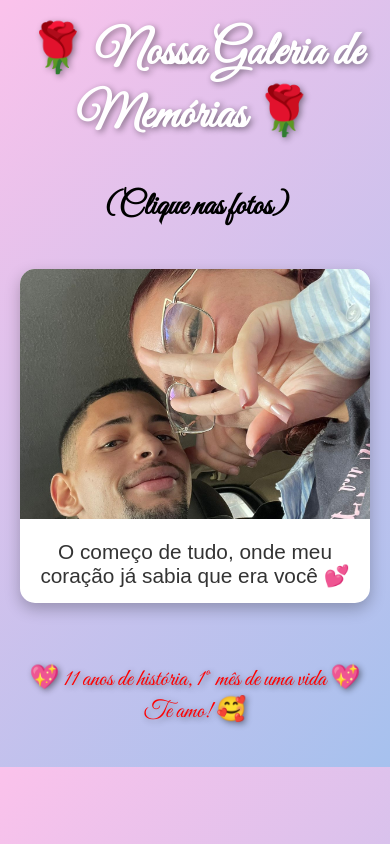
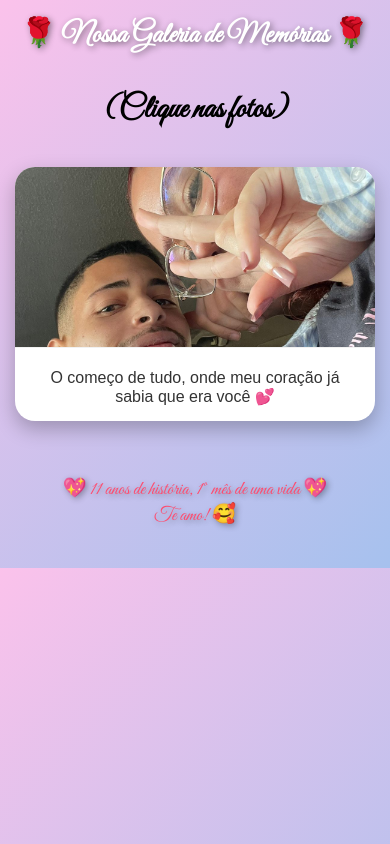
Before and after one commit to leosmar1609/firstmonth, a website: page public/index.html in a window 390 px wide. Drawn offline with Linux system fonts and the light colour scheme.

Commit message:
melhoria

```diff
--- a/public/css/styles.css
+++ b/public/css/styles.css
@@ -1,3 +1,4 @@
+/* Fonte principal e background */
 body {
   font-family: 'Great Vibes', cursive, Arial, sans-serif;
   background: linear-gradient(135deg, #fbc2eb 0%, #a6c1ee 100%);
@@ -8,9 +9,9 @@ body {
 
 /* Título */
 header {
-  padding: 20px;
+  padding: 20px 10px;
   color: #fff;
-  font-size: 3em;
+  font-size: 2.5em;
   font-weight: bold;
   text-shadow: 2px 2px 6px #00000070;
 }
@@ -18,9 +19,9 @@ header {
 /* Galeria */
 .gallery {
   display: grid;
-  grid-template-columns: repeat(auto-fit, minmax(250px, 1fr));
-  gap: 20px;
-  padding: 20px;
+  grid-template-columns: repeat(auto-fit, minmax(220px, 1fr));
+  gap: 15px;
+  padding: 15px;
   max-width: 1000px;
   margin: auto;
 }
@@ -28,38 +29,96 @@ header {
 /* Cartões de memória */
 .memory {
   background: #fff;
-  border-radius: 15px;
+  border-radius: 20px;
   overflow: hidden;
-  box-shadow: 0 6px 15px rgba(0,0,0,0.25);
-  transition: transform 0.3s ease;
+  box-shadow: 0 8px 20px rgba(0,0,0,0.25);
+  transition: transform 0.4s ease, box-shadow 0.4s ease;
+  opacity: 0; /* Começa invisível para animação */
+  transform: translateY(50px); /* Começa de baixo */
 }
+.memory.visible {
+  opacity: 1;
+  transform: translateY(0);
+}
+
 .memory:hover {
   transform: scale(1.07);
+  box-shadow: 0 12px 25px rgba(0,0,0,0.35);
 }
+
 .memory img {
   width: 100%;
   height: 250px;
   object-fit: cover;
+  border-bottom: 1px solid #f1f1f1;
+  transition: transform 0.5s ease;
 }
+.memory:hover img {
+  transform: scale(1.05);
+}
+
 .caption {
   padding: 15px;
-  font-size: 1.3em;
+  font-size: 1.2em;
   color: #333;
   font-family: 'Arial', sans-serif;
 }
 
-/* Última imagem ocupando toda a linha */
+/* Última imagem centralizada */
 .memory.full {
   grid-column: 1 / -1;
   max-width: 320px;
-  margin: auto;
+  margin: 20px auto;
 }
 
 /* Rodapé */
 footer {
-  margin: 40px 0;
+  margin: 40px 10px;
   font-size: 1.5em;
-  color: #ff0000;
+  color: #ff4b6e;
   font-family: 'Great Vibes', cursive;
-  text-shadow: 2px 2px 6px #00000070;
+  text-shadow: 2px 2px 6px #00000050;
 }
+
+/* Responsividade */
+@media (max-width: 768px) {
+  header {
+    font-size: 2em;
+    padding: 15px 5px;
+  }
+
+  .gallery {
+    grid-template-columns: 1fr;
+    gap: 20px;
+  }
+
+  .memory img {
+    height: 220px;
+  }
+
+  .caption {
+    font-size: 1.1em;
+  }
+
+  footer {
+    font-size: 1.3em;
+  }
+}
+
+@media (max-width: 480px) {
+  header {
+    font-size: 1.8em;
+  }
+
+  .memory img {
+    height: 180px;
+  }
+
+  .caption {
+    font-size: 1em;
+  }
+
+  footer {
+    font-size: 1.2em;
+  }
+}
--- a/public/index.html
+++ b/public/index.html
@@ -73,6 +73,12 @@
 let currentIndex = 0;
 let musicStarted = false;
 
+// Inicializa apenas a primeira foto visível
+memories.forEach((memory, index) => {
+  if (index !== 0) memory.classList.remove("visible");
+  else memory.classList.add("visible");
+});
+
 memories.forEach((memory, index) => {
   memory.addEventListener("click", () => {
     // Inicia a música no primeiro clique
@@ -82,9 +88,13 @@
       musicStarted = true;
     }
 
-        // Mostra a próxima foto
+    // Mostra a próxima foto com animação
     if (index + 1 < memories.length) {
-          memories[index + 1].classList.add("visible");
+      const nextMemory = memories[index + 1];
+      // Adiciona a classe visible com delay pra suavidade
+      setTimeout(() => {
+        nextMemory.classList.add("visible");
+      }, 50); // pequeno delay pra parecer mais natural
     }
   });
 });
```
Lines whose indentation alone changed are shown as unchanged.
